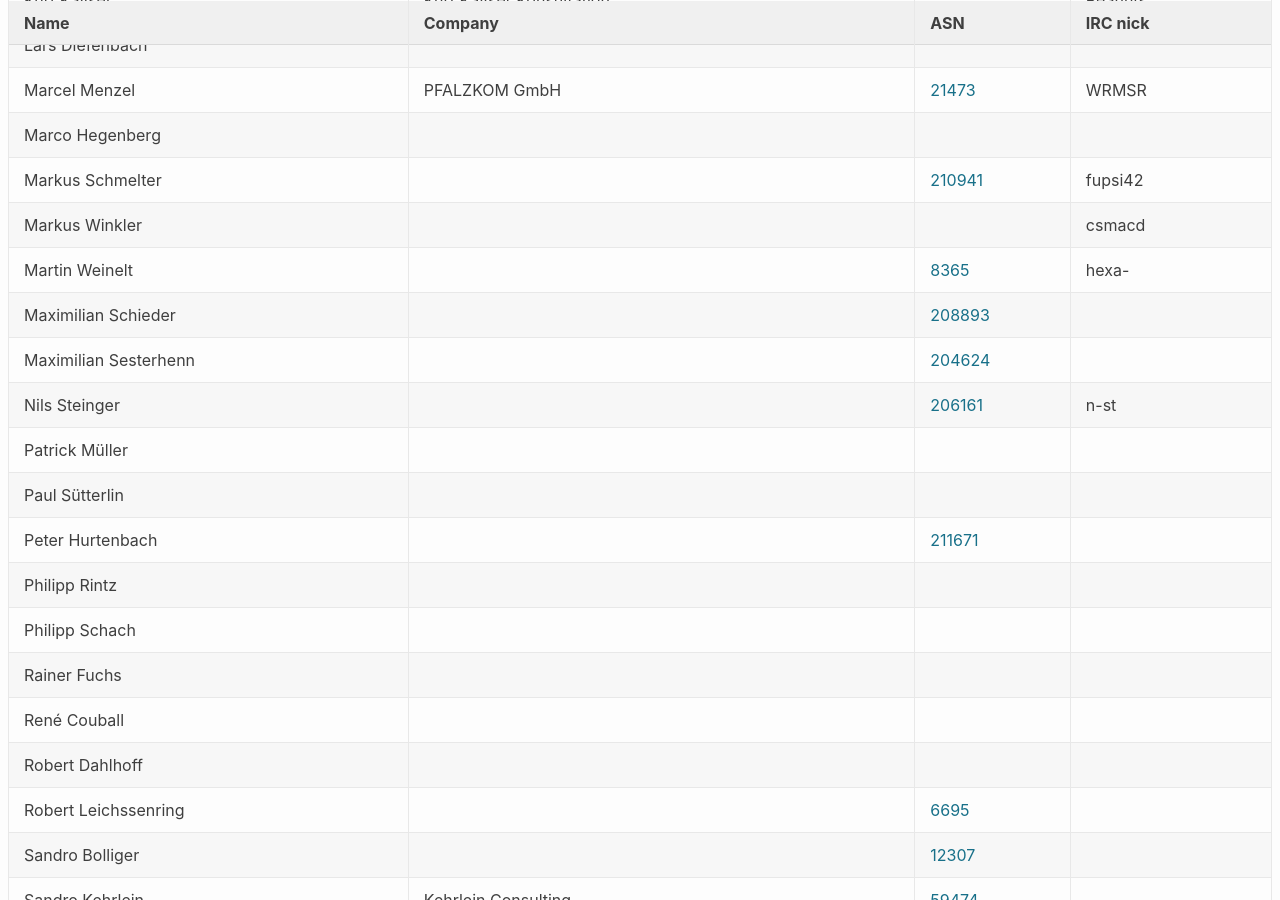
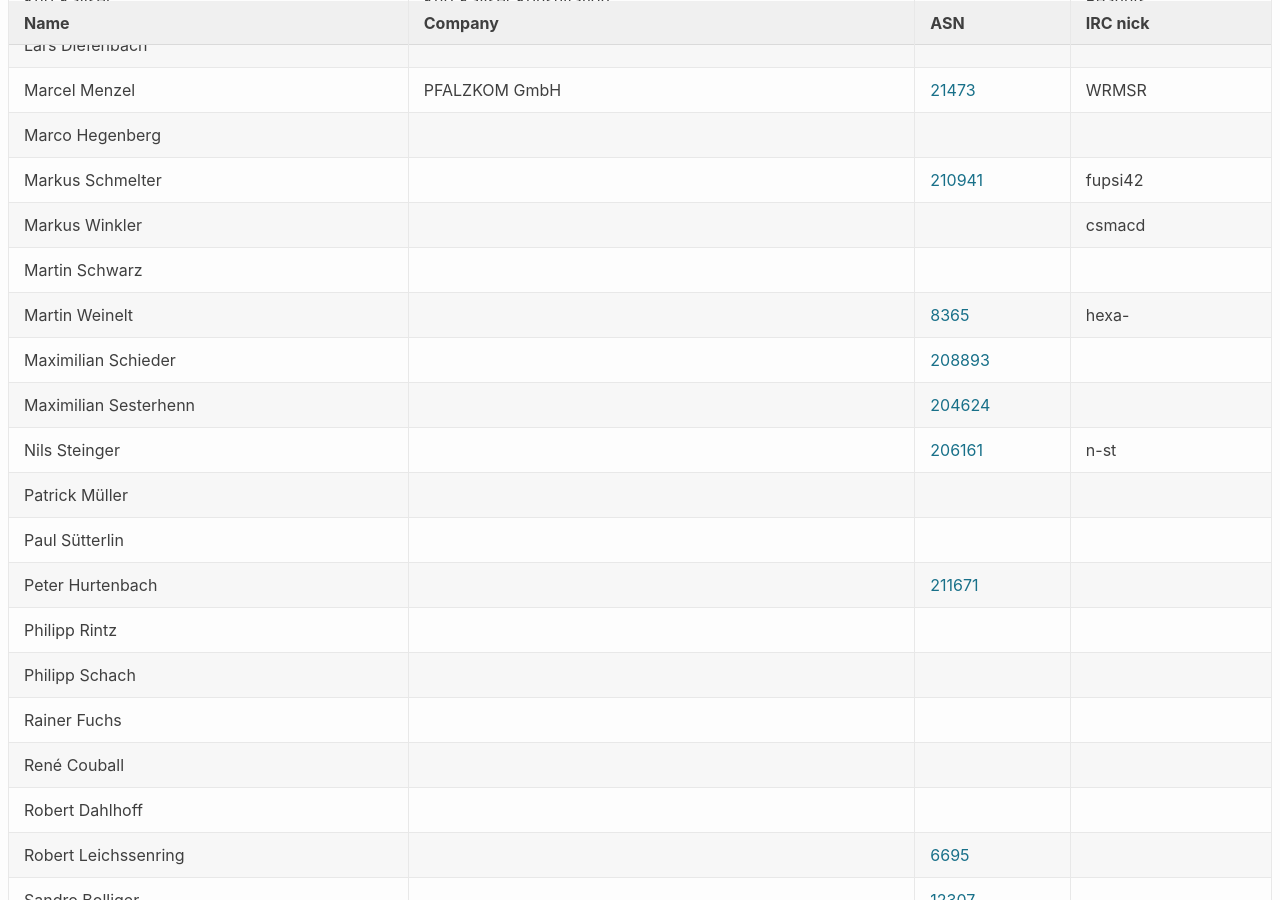
Before and after one commit to denog/pretix-attendeelist, a Jekyll site: the page built from denog14/index.md, in a window 1280 px wide and 900 px high, scrolled down 958 px. Built offline with Jekyll 4.4.1, drawn with Linux system fonts in a browser that asks for light colours.

Commit message:
Latest data: Fri Sep  9 06:21:35 UTC 2022

```diff
--- a/_data/attendees_denog14_onsite.json
+++ b/_data/attendees_denog14_onsite.json
@@ -144,6 +144,12 @@
     "asn": null
   },
   {
+    "name": "Martin Schwarz",
+    "company": null,
+    "irc": null,
+    "asn": null
+  },
+  {
     "name": "Martin Weinelt",
     "company": null,
     "irc": "hexa-",
```
